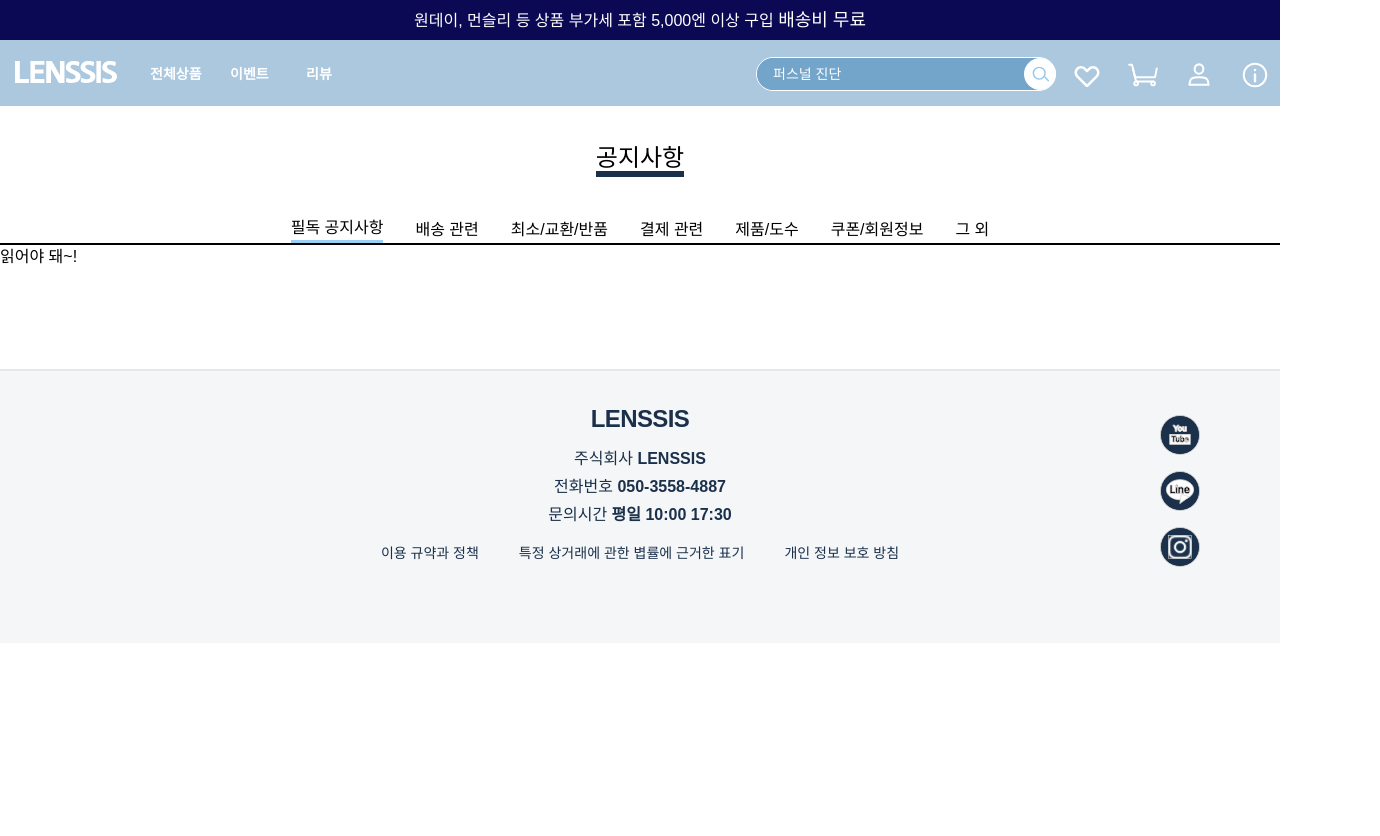
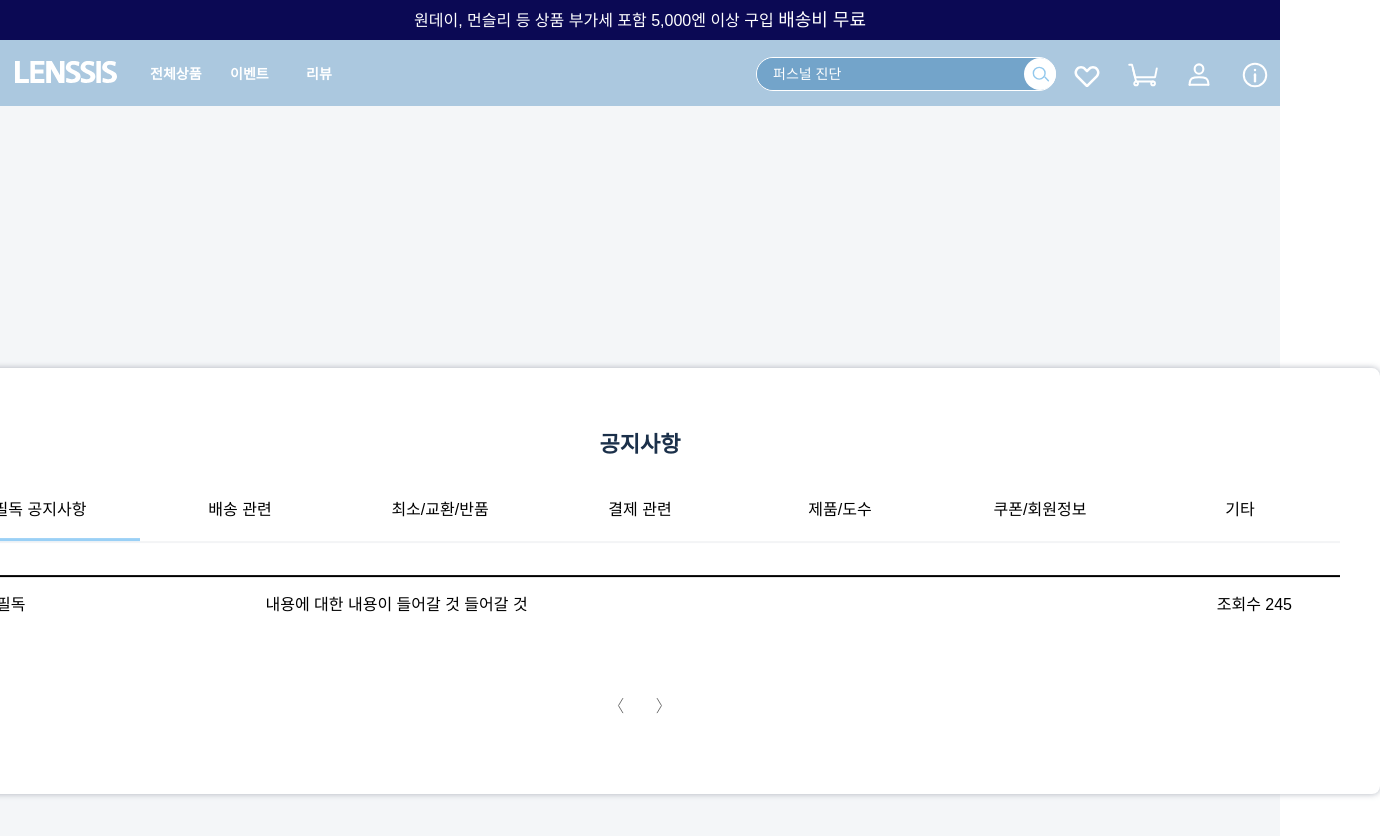
Before and after one commit to davidktlee/FinalProject-FE-Client, a React (Vite) app: page /notice/mustread in a window 1280 px wide. Shown: the top 836 px of the page, 1380 px wide, since content can reach past the window. Before the commit the page ends 800 px from the top, so only its background shows below. Built offline with nearby package versions, Linux system fonts and the light colour scheme; a web font is replaced by a local one.

Commit message:
style: 공지사항 스타일링 완료

```diff
--- a/src/components/Banner.tsx
+++ b/src/components/Banner.tsx
@@ -35,7 +35,7 @@ const Banner = () => {
 
   return (
     <div className="container my-10 relative">
-      <button ref={prevRef} className="absolute top-[45%] left-[30px] z-[9999999] hover:color-white">
+      <button ref={prevRef} className="absolute top-[45%] left-[30px] z-[2] hover:color-white">
         <svg width="35" height="35" viewBox="0 0 35 35" fill="none" xmlns="http://www.w3.org/2000/svg">
           <circle
             cx="17.5"
@@ -71,7 +71,7 @@ const Banner = () => {
           </div>
         ))}
       </Swiper>
-      <button ref={nextRef} className="absolute top-[45%] right-[30px] z-[9999999] hover:color-white">
+      <button ref={nextRef} className="absolute top-[45%] right-[30px] z-[1] hover:color-white">
         <svg width="35" height="35" viewBox="0 0 35 35" fill="none" xmlns="http://www.w3.org/2000/svg">
           <circle cx="17.5" cy="17.5" r="17.5" fill="white" fillOpacity="0.5" />
           <path
--- a/src/components/main/Notice.tsx
+++ b/src/components/main/Notice.tsx
@@ -5,17 +5,15 @@ const Notice = () => {
   const navigate = useNavigate()
   return (
     <>
-      <div className="my-10 text-[24px] text-center">
+      <div className="flex justify-center items-center text-[24px]  ">
         <span
           onClick={() => navigate('/notice')}
-          className="border-b-[6px] border-solid border-[#1B304A] hover:cursor-pointer"
+          className="border-b-[6px] border-solid border-[#1B304A] my-10 hover:cursor-pointer"
         >
           공지사항
         </span>
       </div>
-      <div className="flex justify-center items-center w-full mx-auto border-b-2 border-solid ">
-        <NoticeTitle />
-      </div>
+      <NoticeTitle />
     </>
   )
 }
--- /dev/null
+++ b/src/components/main/notice/NoticeDetail.tsx
@@ -0,0 +1,37 @@
+import React from 'react'
+import { useNavigate } from 'react-router'
+import PageLayout from './../../common/ui/PageLayout'
+
+function NoticeDetail() {
+  const navigate = useNavigate()
+  return (
+    <>
+      <PageLayout title="공지사항" layoutWidth="4/5" isTitleVisible={true}>
+        <div className="w-[100%]">
+          <div className="flex items-center py-8 border-t-[1px] border-solid">
+            <div className="ml-10 mr-28">제목</div>
+            <div className="text-[#5A5A5A]">{/* {title} */} 가장 많이 묻는 질문 3위</div>
+          </div>
+          <div className="flex items-center py-8 border-t-[1px] border-b-[1px] border-solid">
+            <div className="ml-10 mr-24">작성자</div>
+            <div className="text-[#5A5A5A]">{/* {author} */}렌시스 관리자</div>
+          </div>
+          <div className="flex justify-end items-center py-4">
+            <span className="font-bold mr-2">작성일</span>
+            <span className="text-[#5a5a5a] mr-6">2022.09.17{/* date */}</span>
+            <span className="font-bold mr-2">조회수</span>
+            <span className="text-[#5a5a5a]">245{/* clickCount */}</span>
+          </div>
+          <div className="border-b-[1px] border-solid pb-12">
+            <div className="ml-4 border-2 border-solid w-[70%]">내용</div>
+          </div>
+          <button className="w-[150px] h-[40px] my-4 font-[600] rounded-md border-none bg-[#1B304A] text-white" onClick={() => navigate(-1)}>
+            목록
+          </button>
+        </div>
+      </PageLayout>
+    </>
+  )
+}
+
+export default NoticeDetail
--- a/src/components/main/notice/NoticeTitle.tsx
+++ b/src/components/main/notice/NoticeTitle.tsx
@@ -9,13 +9,16 @@ function NoticeTitle() {
   const location = useLocation()
   console.log(location)
   return (
-    <>
+    <div className=" flex justify-center mx-auto border-b-2 border-solid border-gray-100">
       {location.pathname.includes('notice')
         ? NoticePageTitle.map((title: Title) => (
             <NavLink
-              style={({ isActive }) => ({ borderBottom: isActive ? '3px solid #9AD0F6' : 'none' })}
+              style={({ isActive }) => ({
+                borderBottom: isActive ? '3px solid #9AD0F6' : 'none'
+                // padding: isActive ? '0 10px' : 'none'
+              })}
               to={title.value}
-              className="mx-4"
+              className="xl:w-[200px] md:w-[100px] text-center py-4"
             >
               {title.title}
             </NavLink>
@@ -24,12 +27,12 @@ function NoticeTitle() {
             <NavLink
               style={({ isActive }) => ({ borderBottom: isActive ? '3px solid #9AD0F6' : 'none' })}
               to={title.value}
-              className={`mx-4`}
+              className="xl:w-[200px] md:w-[150px] sm:w[100px] sm:whitespace-nowrap text-center py-4"
             >
               {title.title}
             </NavLink>
           ))}
-    </>
+    </div>
   )
 }
 
--- a/src/components/main/notice/pages/AboutMustRead.tsx
+++ b/src/components/main/notice/pages/AboutMustRead.tsx
@@ -1,7 +1,35 @@
 import React from 'react'
-
+import { useNavigate } from 'react-router'
+// 필독에 대한 내용 데이터
 function MustRead() {
-  return <div>읽어야 돼~!</div>
+  const navigate = useNavigate()
+  const id = 1
+  return (
+    <div className="pb-10">
+      {/* 데이터 받아와서 map 돌릴 곳 */}
+      <div className="flex justify-center items-center my-8 py-4 border-t-2 border-solid">
+        <div className="ml-14 ">필독</div>
+        <div className="flex-1 ml-60 ">
+          <span className="hover:cursor-pointer hover:underline" onClick={() => navigate(`/notice/${id}`)}>
+            내용에 대한 내용이 들어갈 것 들어갈 것
+          </span>
+        </div>
+        <div className="mr-12">조회수 245</div>
+      </div>
+      <div className="mt-16 flex justify-center">
+        <span className="hover:cursor-pointer mx-4">
+          <svg width="7" height="17" viewBox="0 0 7 17" fill="none" xmlns="http://www.w3.org/2000/svg">
+            <path d="M5.99805 1L1.49919 8.5L5.99805 16" stroke="#6D6D6D" stroke-width="0.975844" />
+          </svg>
+        </span>
+        <span className="hover:cursor-pointer mx-4">
+          <svg width="7" height="17" viewBox="0 0 7 17" fill="none" xmlns="http://www.w3.org/2000/svg">
+            <path d="M0.998047 16L5.4969 8.5L0.998047 1" stroke="#6D6D6D" stroke-width="0.975844" />
+          </svg>
+        </span>
+      </div>
+    </div>
+  )
 }
 
 export default MustRead
--- a/src/constants/NoticeTitles.ts
+++ b/src/constants/NoticeTitles.ts
@@ -5,7 +5,7 @@ export const NoticeTitles = [
   { title: '결제 관련', value: 'aboutcredit' },
   { title: '제품/도수', value: 'aboutproduct' },
   { title: '쿠폰/회원정보', value: 'aboutpoint' },
-  { title: '그 외', value: 'etc' }
+  { title: '기타', value: 'etc' }
 ]
 export const NoticePageTitle = [
   { title: '필독 공지사항', value: 'mustread' },
@@ -14,5 +14,5 @@ export const NoticePageTitle = [
   { title: '결제 관련', value: 'aboutcredit' },
   { title: '제품/도수', value: 'aboutproduct' },
   { title: '쿠폰/회원정보', value: 'aboutpoint' },
-  { title: '그 외', value: 'etc' }
+  { title: '기타', value: 'etc' }
 ]
--- a/src/pages/Main.tsx
+++ b/src/pages/Main.tsx
@@ -9,6 +9,8 @@ import Toast from '../components/common/toast/ToastItem'
 import { NavLink, Outlet } from 'react-router-dom'
 import CardContainer from '../components/main/CardContainer'
 import AllProductList from '../components/main/productList/AllProductList'
+import { NoticePageTitle } from '../constants/NoticeTitles'
+import NoticePage from './NoticePage'
 
 const Main = () => {
   const [selects, setSelects] = useState<string>('')
@@ -34,21 +36,22 @@ const Main = () => {
             <ControlBar />
           </div>
           {/*메인에서 상품 리스트 */}
-          <div className="w-full border-2 border-solid border-[#9AD0F6] rounded-xl">
+          <div className="w-full border-none rounded-md  shadow-[0_0_6px] shadow-gray-400/80">
             {/* <div className="container px-4  flex justify-center items-end"></div> */}
             <div className="md:flex md:justify-center w-full mx-auto">
               <AllProductList />
             </div>
           </div>
         </section>
-        <div className="container border-2 border-solid border-[#9AD0F6] rounded-xl">
+        <div className="container border-none rounded-md  shadow-[0_0_6px] shadow-gray-400/80">
           <CardContainer data="new" />
         </div>
         {/* <Event />
         <Recommend />
         <Review /> */}
-        <Notice />
-        <Outlet />
+        <div className="container my-[100px] border-none rounded-md  shadow-[0_0_6px] shadow-gray-400/80">
+          <NoticePage />
+        </div>
       </div>
     </div>
   )
--- a/src/pages/NoticePage.tsx
+++ b/src/pages/NoticePage.tsx
@@ -1,15 +1,26 @@
 import React from 'react'
-import { Outlet } from 'react-router'
+import { Outlet, useLocation } from 'react-router'
+import PageLayout from '../components/common/ui/PageLayout'
 import Notice from '../components/main/Notice'
 import NoticeTitle from '../components/main/notice/NoticeTitle'
 
 function NoticePage() {
+  const location = useLocation()
+  console.log(location)
   return (
-    <div className="py-[100px]">
-      <Notice />
-
-      <Outlet />
-    </div>
+    <>
+      {location.pathname.includes('notice') === false ? (
+        <div className="w-[90%] mx-auto">
+          <Notice />
+          <Outlet />
+        </div>
+      ) : (
+        <PageLayout title="공지사항" layoutWidth="90%" isTitleVisible={true}>
+          <NoticeTitle />
+          <Outlet />
+        </PageLayout>
+      )}
+    </>
   )
 }
 
--- a/src/routes/router.tsx
+++ b/src/routes/router.tsx
@@ -22,6 +22,7 @@ import AboutProduct from '../components/main/notice/pages/AboutProduct'
 import AboutPoint from '../components/main/notice/pages/AboutPoint'
 import AboutEtc from '../components/main/notice/pages/AboutEtc'
 import NoticePage from '../pages/NoticePage'
+import NoticeDetail from './../components/main/notice/NoticeDetail'
 
 const Router = () => {
   return (
@@ -56,6 +57,7 @@ const Router = () => {
           <Route path="aboutpoint" element={<AboutPoint />} />
           <Route path="etc" element={<AboutEtc />} />
         </Route>
+        <Route path="/notice/:id" element={<NoticeDetail />} />
         <Route path="/mypage" element={<MyPage />} />
         <Route path="/event/:id" element={<EventDetail />} />
         <Route path="/*" element={<NotFound />} />
```
Also changed, not shown: public/assets/leftArrow.svg (added), public/assets/rightArrow.svg (added).
